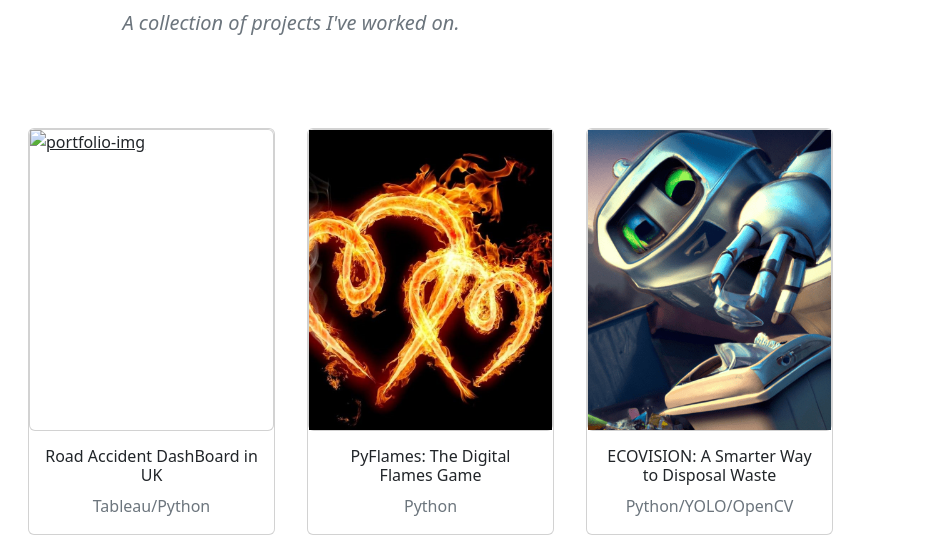
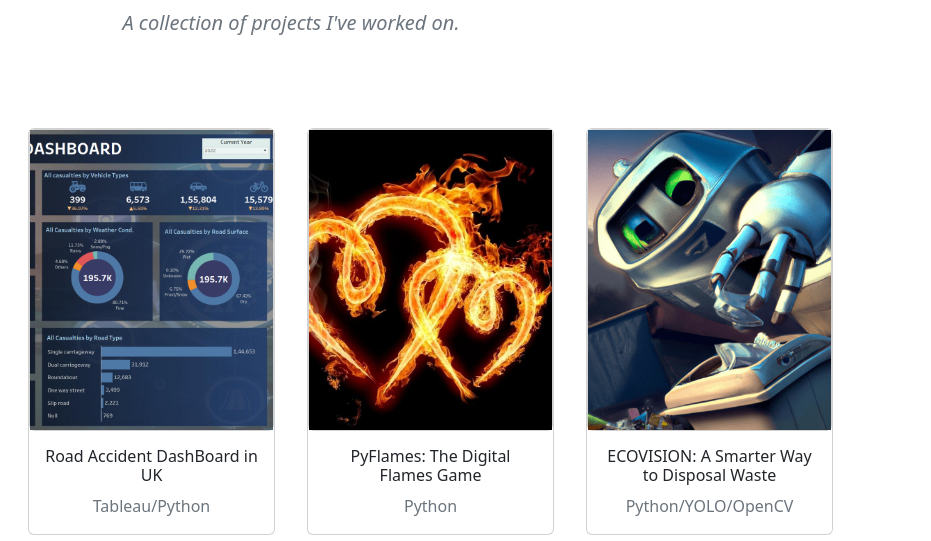
Before and after one commit to SuryaR08/Portfolio-, a website: page index.html in a window 1280 px wide. Shown: the part 2111-2652 px from the top of the page, 349-1280 px from the left. Drawn offline with nearby package versions, Linux system fonts and the light colour scheme.

Commit message:
Update index.html

```diff
--- a/index.html
+++ b/index.html
@@ -103,7 +103,7 @@
           <div class="col-lg-3 px-md-3 px-0 col-md-4 card-wrapper">
             <div class="card mt-4">
               <a class="card" href="https://github.com/SuryaR08/Road-Accident-DashBoard-in-UK/tree/main" target="_blank">
-              <img src="images/dash1.jpg" class="img-fluid" alt="portfolio-img"></a>
+              <img src="images/dash1.png" class="img-fluid" alt="portfolio-img"></a>
               <div class="card-body text-center">
                 <h6 class="card-title">Road Accident DashBoard in UK
                 </h6>
```
